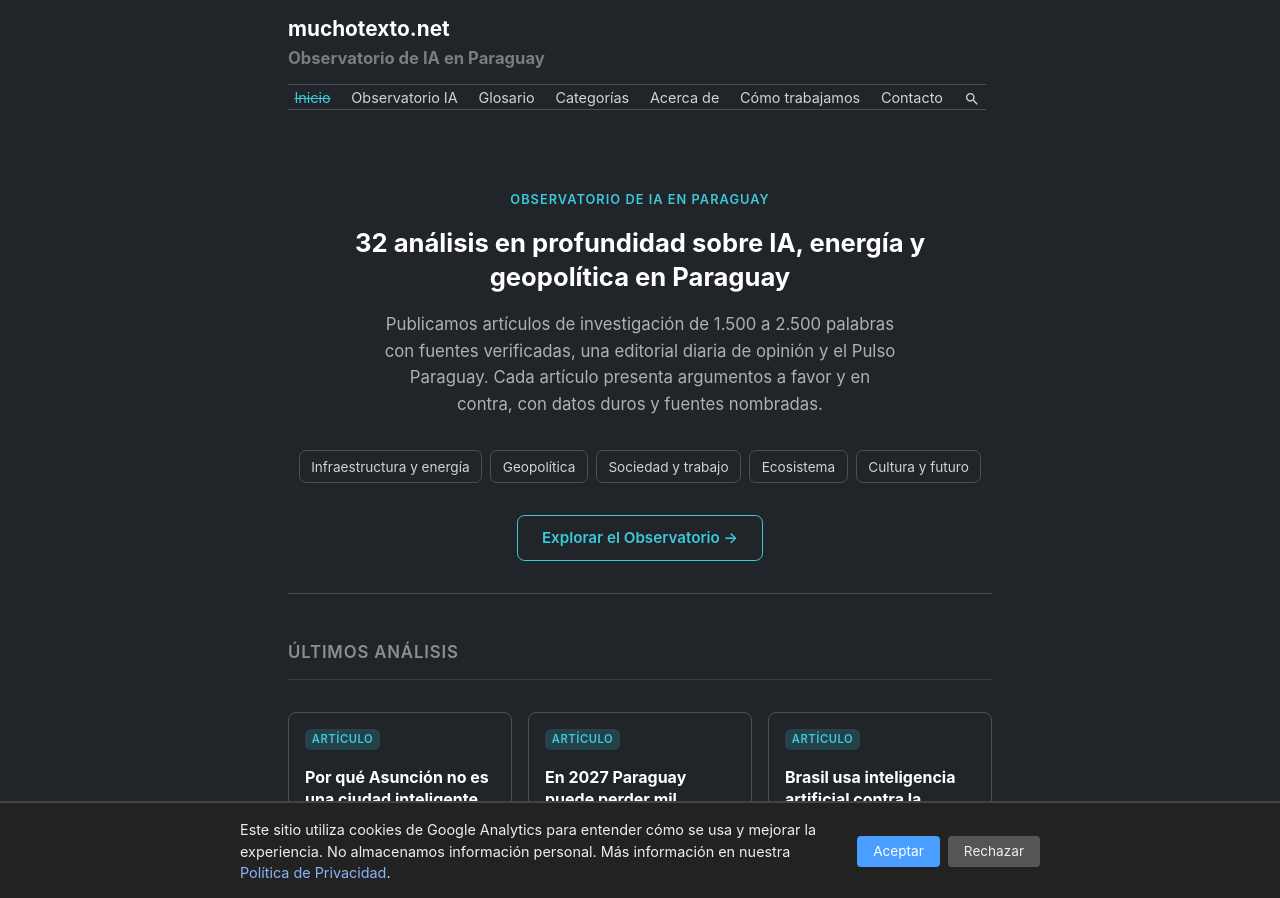
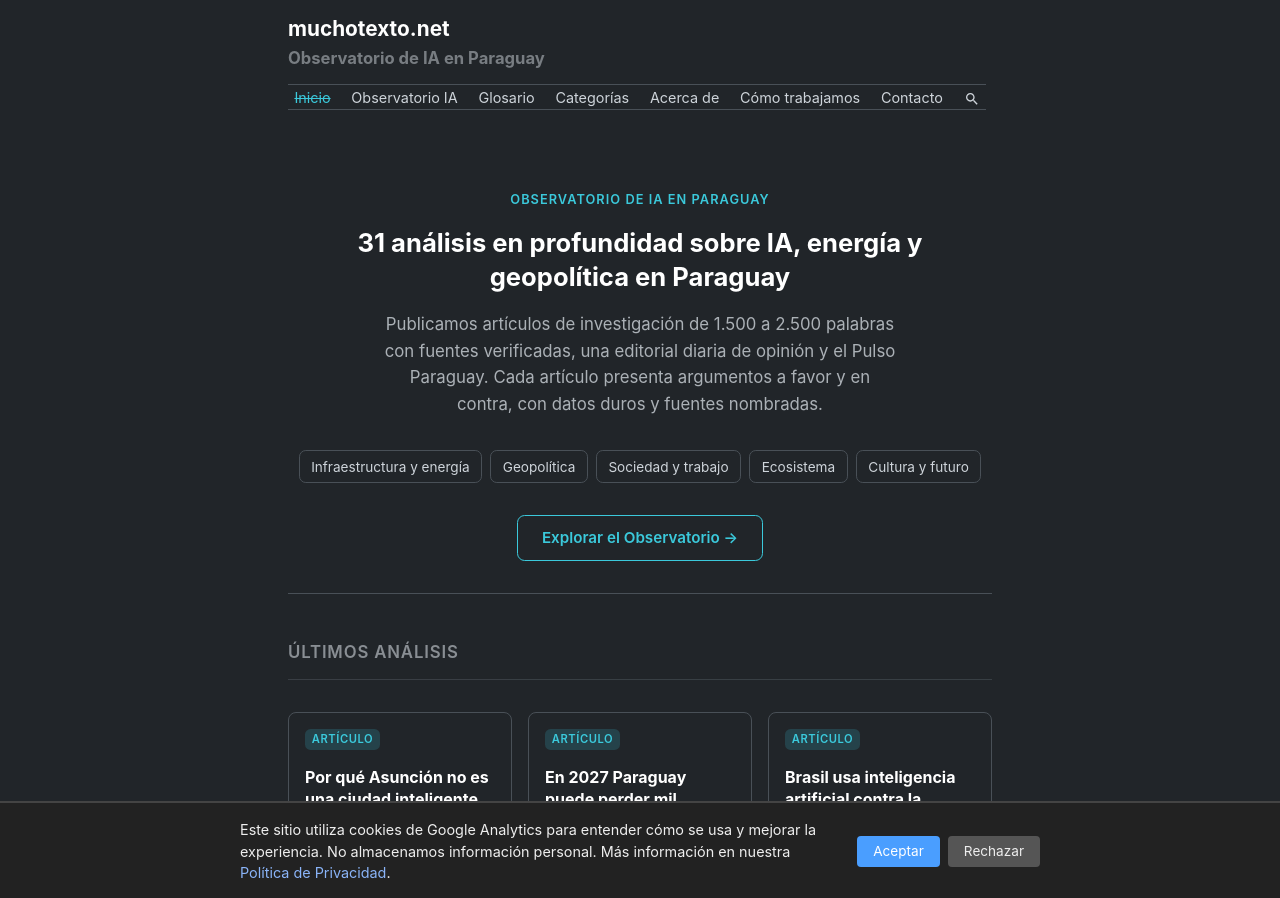
Before and after one commit to miravosqueinteresante/muchotexto.net, a Jekyll site: the page built from index.markdown, in a window 1280 px wide. Shown: the top 898 px of the page. Built offline with Jekyll 4.4.1, drawn with Linux system fonts in a browser that asks for light colours; some of the changed text lies outside the part shown.

Commit message:
fix: remove #38 (futbol) from observatorio - not IA-related. Align counts: 31 on both homepage and pillar page.

```diff
--- a/_layouts/home.html
+++ b/_layouts/home.html
@@ -5,7 +5,7 @@ layout: default
 {{ content }}
 
 {% assign articulos = site.posts | where_exp: "p","p.categories contains 'articulos'" %}
-{% assign total_analisis = articulos.size | minus: 1 %}
+{% assign total_analisis = articulos.size | minus: 2 %}
 {% assign ultimos_articulos = articulos | slice: 0, 3 %}
 {% assign ultimo_pulso = site.posts | where_exp: "p","p.categories contains 'pulso-paraguay'" | first %}
 {% assign ultima_editorial = site.posts | where_exp: "p","p.categories contains 'editorial'" | first %}
@@ -56,7 +56,7 @@ layout: default
   <h2 class="home-section-title">Sobre el observatorio</h2>
   <div class="about-text">
     <p>El foco del sitio es el cluster <strong>Observatorio de IA en Paraguay — Guía Completa 2026</strong>: una guía viva que explora cómo la energía más barata de Sudamérica, la geopolítica de los semiconductores, la regulación de datos y el talento local están configurando el futuro del país.</p>
-    <p>El observatorio se organiza en <a href="{{ '/ia-en-paraguay/' | relative_url }}">5 pilares temáticos</a> con 32 artículos publicados. Además mantenemos una <a href="{{ '/cronologia/' | relative_url }}">cronología de hitos</a>, un <a href="{{ '/directorio/' | relative_url }}">directorio de startups y comunidades</a>, un <a href="{{ '/regulacion/' | relative_url }}">mapa regulatorio</a>, <a href="{{ '/casos-de-uso/' | relative_url }}">casos de uso</a> por sector y un <a href="{{ '/glosario/' | relative_url }}">glosario vivo</a> de términos clave. Todo con fuentes verificadas y actualización continua.</p>
+    <p>El observatorio se organiza en <a href="{{ '/ia-en-paraguay/' | relative_url }}">5 pilares temáticos</a> con {{ total_analisis }} artículos publicados. Además mantenemos una <a href="{{ '/cronologia/' | relative_url }}">cronología de hitos</a>, un <a href="{{ '/directorio/' | relative_url }}">directorio de startups y comunidades</a>, un <a href="{{ '/regulacion/' | relative_url }}">mapa regulatorio</a>, <a href="{{ '/casos-de-uso/' | relative_url }}">casos de uso</a> por sector y un <a href="{{ '/glosario/' | relative_url }}">glosario vivo</a> de términos clave. Todo con fuentes verificadas y actualización continua.</p>
   </div>
 </section>
 
--- a/ia-en-paraguay.markdown
+++ b/ia-en-paraguay.markdown
@@ -3,14 +3,14 @@ layout: page
 title: "Observatorio de IA en Paraguay — Guía Completa 2026"
 permalink: /ia-en-paraguay/
 description: "Observatorio de inteligencia artificial en Paraguay: data centers, energía, regulación, empleo tech y geopolítica. Impacto social de la IA. Jul 2026."
-last_modified_at: 2026-07-18
+last_modified_at: 2026-07-19
 ---
 
 Paraguay está en el mapa de la inteligencia artificial global. No como consumidor de tecnología ajena, sino como un territorio donde se juegan algunas de las partidas más importantes del nuevo tablero tecnológico: la energía que alimenta los centros de datos, la geopolítica de los semiconductores, la regulación de datos en América Latina, y una fuerza laboral joven que busca su lugar en la economía digital.
 
 Esta guía reúne el trabajo de investigación de **muchotexto.net** sobre inteligencia artificial en Paraguay. Cada artículo es un análisis en profundidad -1.500 a 2.500 palabras, fuentes verificadas, argumentos a favor y en contra- publicado con un solo objetivo: que entiendas lo que está pasando, por qué importa y qué puede significar para el país.
 
-**Biblioteca de análisis** — 32 artículos organizados por sector:
+**Biblioteca de análisis** — 31 artículos organizados por sector:
 
 - [Infraestructura y energía](#infraestructura-y-energia) — data centers, electricidad, criptominería
 - [Geopolítica y regulación tech](#geopolítica-y-regulación-tech) — Taiwán, China, leyes, ciberseguridad
```
Also changed, not shown: other parts of ia-en-paraguay.markdown (+0 -1 lines).
